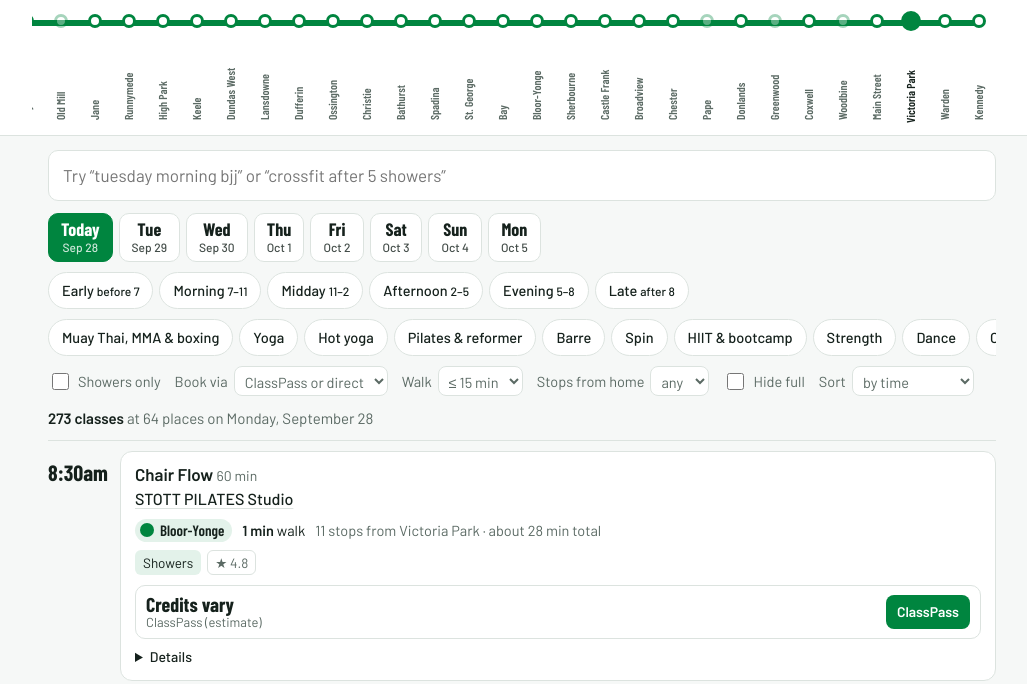
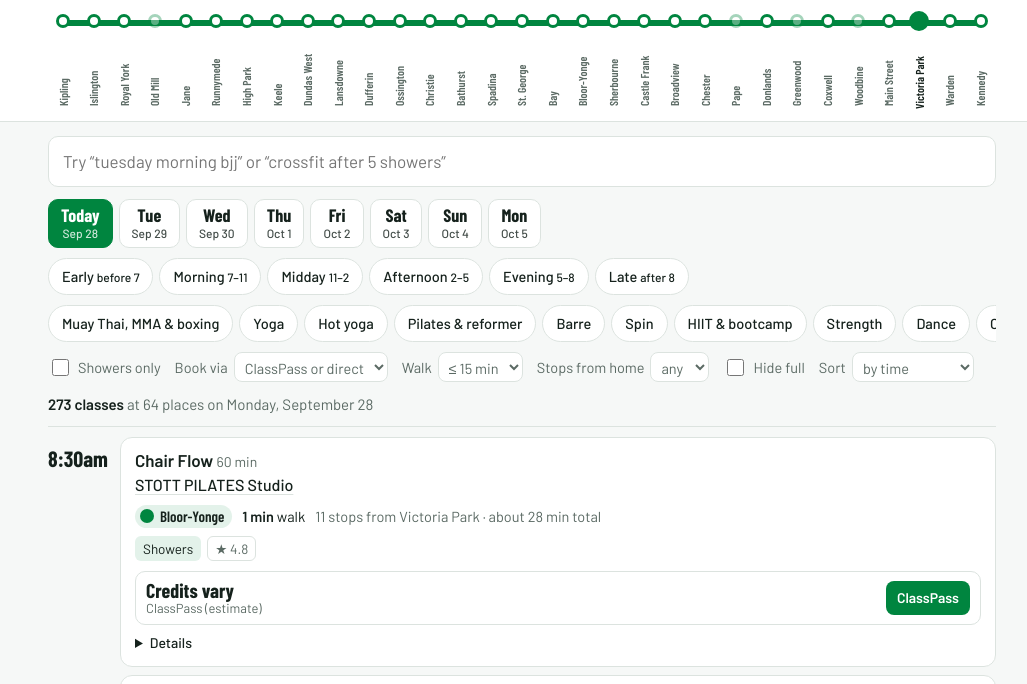
Before and after one commit to seyonv/line2-classes, a website: page docs/index.html in a window 1280 px wide. Shown: the part 49-733 px from the top of the page, without its empty margins (118-1145 px from the left). Drawn offline with nearby package versions, Linux system fonts and the light colour scheme.

Commit message:
Fit the station strip to wide screens; add README

```diff
--- a/docs/index.html
+++ b/docs/index.html
@@ -37,11 +37,11 @@ h1 .bullet{display:inline-grid;place-items:center;width:26px;height:26px;border-
 .fresh{color:var(--muted);font-size:13px;text-align:right}
 .strip{overflow-x:auto;scrollbar-width:none;margin:10px -16px 0;padding:0 16px 12px}
 .strip::-webkit-scrollbar{display:none}
-.stops{position:relative;display:flex;min-width:max-content;padding-top:4px}
+.stops{position:relative;display:flex;min-width:max(100%,868px);padding-top:4px}
 .stops::before{content:"";position:absolute;left:14px;right:14px;top:13px;height:6px;border-radius:3px;background:var(--line)}
-.stop{position:relative;width:34px;flex:none;border:0;background:none;padding:0;cursor:pointer;display:flex;flex-direction:column;align-items:center}
+.stop{position:relative;flex:1 0 28px;border:0;background:none;padding:0;cursor:pointer;display:flex;flex-direction:column;align-items:center}
 .stop i{display:block;width:14px;height:14px;margin-top:3px;border-radius:50%;background:var(--card);border:3px solid var(--line);position:relative;z-index:1}
-.stop span{font:600 11.5px/1 "Barlow Condensed",sans-serif;color:var(--muted);writing-mode:vertical-rl;transform:rotate(180deg);margin-top:6px;height:86px;text-align:left;white-space:nowrap}
+.stop span{font:600 11.5px/1 "Barlow Condensed",sans-serif;color:var(--muted);writing-mode:vertical-rl;transform:rotate(180deg);margin-top:6px;height:72px;text-align:left;white-space:nowrap}
 .stop .n{position:absolute;top:-3px;right:0;font:600 10px/1 Barlow;color:var(--line)}
 .stop.home i{width:20px;height:20px;margin-top:0;background:var(--line);border-color:var(--line)}
 .stop.home span{color:var(--ink)}
```
Also changed, not shown: README.md (added).
